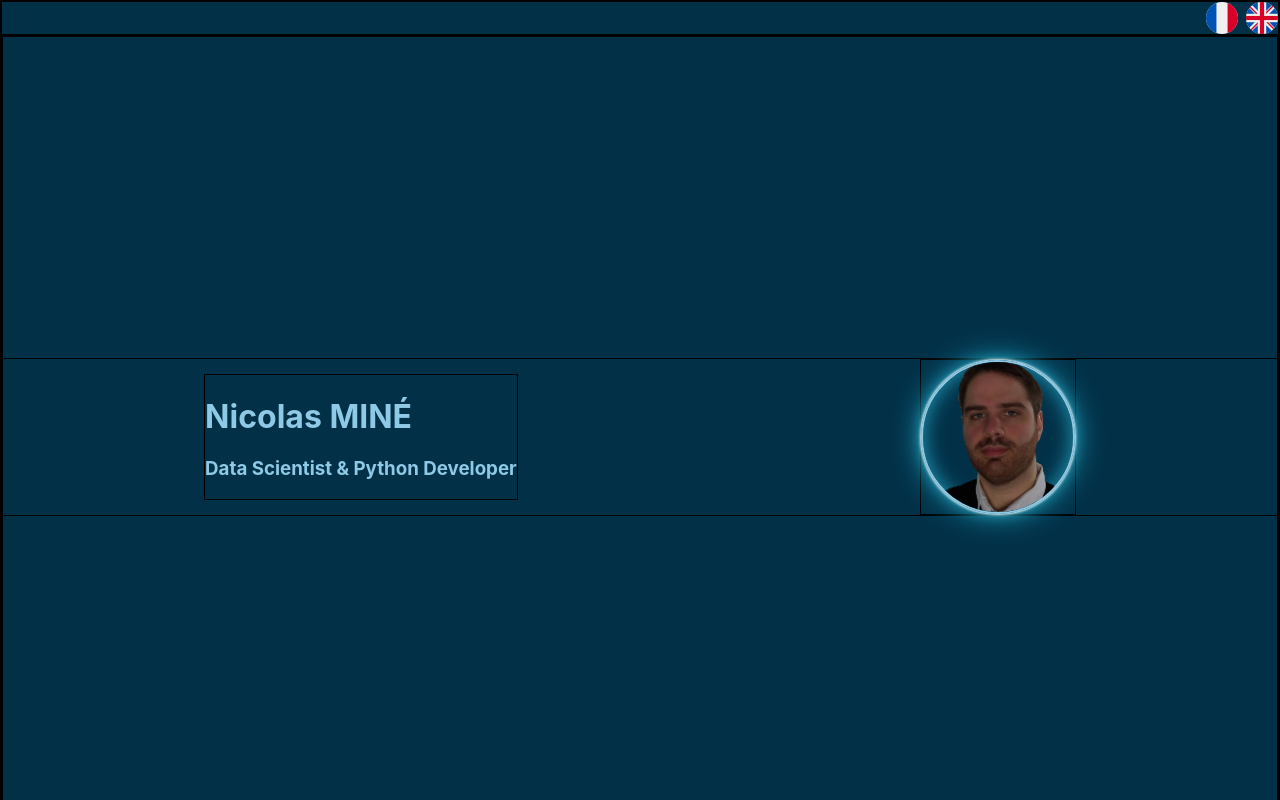
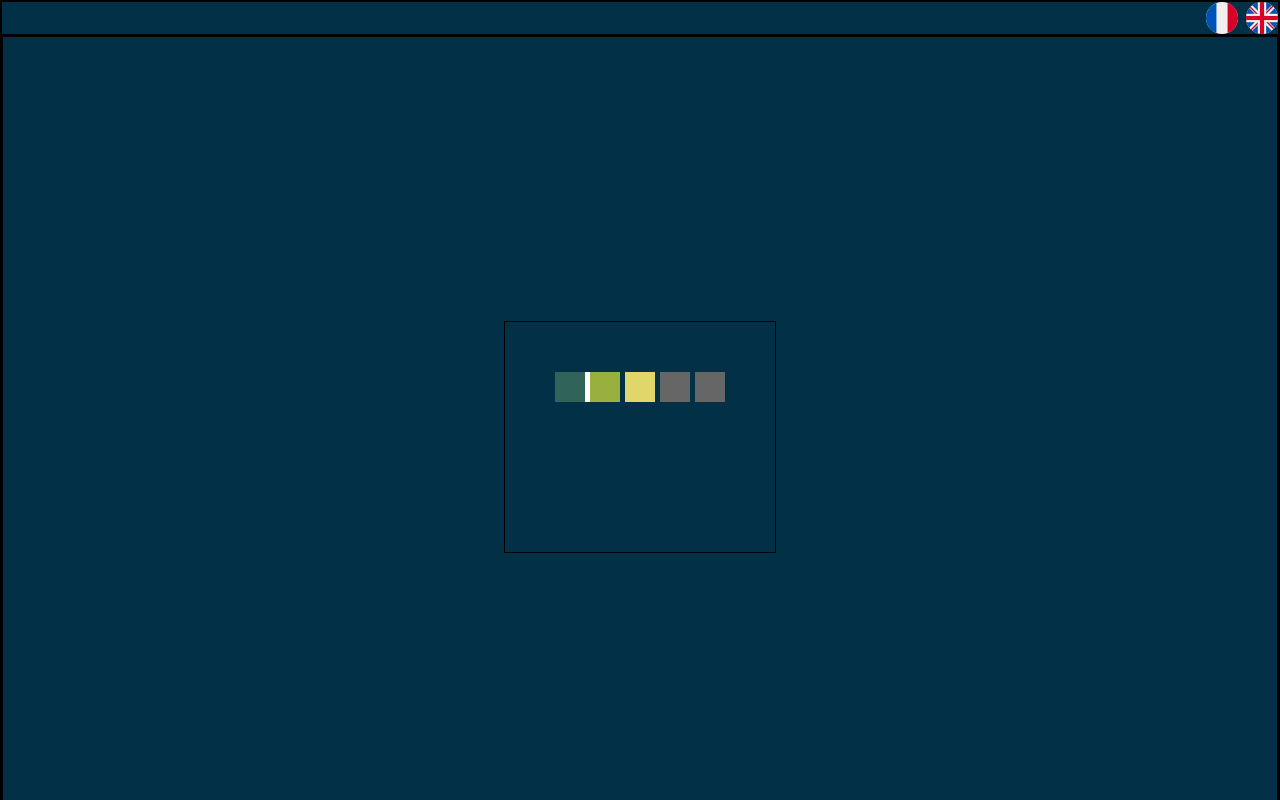
Before and after one commit to Coni63/coni63.github.io, a React (Create React App) app: page / in a window 1280 px wide. Shown: the top 800 px of the page. Built offline with nearby package versions, Linux system fonts and the light colour scheme.

Commit message:
start implementing D3js graphs

```diff
--- a/package.json
+++ b/package.json
@@ -10,6 +10,7 @@
     "@types/node": "^16.18.61",
     "@types/react": "^18.2.37",
     "@types/react-dom": "^18.2.15",
+    "d3": "^7.8.5",
     "i18next": "^23.7.6",
     "react": "^18.2.0",
     "react-dom": "^18.2.0",
@@ -42,5 +43,8 @@
       "last 1 firefox version",
       "last 1 safari version"
     ]
+  },
+  "devDependencies": {
+    "@types/d3": "^7.4.3"
   }
 }
--- a/src/App.tsx
+++ b/src/App.tsx
@@ -3,9 +3,11 @@ import './App.scss';
 import React from "react";
 
 import {AboutMe} from './components/about_me/AboutMe';
+
 import fr_flag from './assets/france.png';
 import en_flag from './assets/royaume-uni.png';
 import i18n from "./components/LangConfig";
+import {Skills} from './components/skills/Skills';
 
 
 export default class App extends React.Component {
@@ -32,11 +34,11 @@ export default class App extends React.Component {
           <img src={en_flag} alt="english" lang="en" onClick={this.langChange}></img>
         </div>
         <div id="App">
+          {/* <div className="Section">
+            <AboutMe/>
+          </div> */}
           <div className="Section">
-            <AboutMe/>
-          </div>
-          <div className="Section">
-            <AboutMe/>
+            <Skills/>
           </div>
         </div>
       </>
--- /dev/null
+++ b/src/components/skills/Skills.scss
@@ -0,0 +1,5 @@
+#chart123 {
+    padding: 50px;
+    margin: 50px;
+    height: 130px;
+}
--- /dev/null
+++ b/src/components/skills/Skills.tsx
@@ -0,0 +1,90 @@
+import React, { Component } from 'react';
+// import { useTranslation } from 'react-i18next';
+import * as d3 from "d3";
+import { select, pointer } from 'd3-selection';
+
+
+import './Skills.scss';
+
+export class Skills extends Component {
+    chartDrawn = false;
+
+    componentDidMount() {
+        if (!this.chartDrawn) {
+            this.drawChart();
+            this.chartDrawn = true;
+        }
+    }
+
+    render() {
+        // const { t } = useTranslation(['skills']);
+        return (
+            <div id="chart123"></div>
+        );
+    }
+
+    drawChart() {
+        // https://www.schemecolor.com/rarity.php
+        const colors = ["#30635A", "#97B03E", "#E0D669", "#E07272", "#9E3E7C"];
+        const disabled = "#666666"
+        const constantValue = 3;
+        const width = 170;
+        const height = 30;
+
+
+        const svg = (
+            d3
+            .select("#chart123")
+            .append("svg")
+            .attr("viewBox", `0 0 ${width} ${height}`)
+            .attr("width", 170)
+            .attr("height", 30)
+        );
+
+        const div = svg
+                    .append("rect")
+                    .attr("x", 0)
+                    .attr("y", 0)
+                    .attr("width", 60)
+                    .attr("height", 30)
+                    .style("opacity", 1)
+                    .style("fill", "white")
+                    .style("border", "solid")
+                    .style("border-width", "2px")
+                    .style("border-radius", "5px");
+
+        for (let i = 0; i < 5; i++) {
+            svg
+            .append("rect")
+            .attr("x", i * 35)
+            .attr("y", 0)
+            .attr("width", 30)
+            .attr("height", 30)
+            .style("fill", constantValue > i ? colors[i] : disabled)
+            .on("mouseover", function(event) {
+                d3.select(this)
+                .style("stroke", "black")
+                .style("opacity", 0.8);
+
+                div.transition()
+               .duration(50)
+               .style("opacity", 1);
+            })
+            .on("mousemove", function(event) {
+                div
+               .style("x", (pointer(event, this)[0] - 30) + "px")
+               .style("y", (pointer(event, this)[1] - 30) + "px")
+               .style("opacity", 1);
+            })
+            .on("mouseout", function(event) {
+                d3.select(this)
+                .style("stroke", "none")
+                .style("opacity", 1.0)
+
+                div.transition()
+               .duration(50)
+               .style("opacity", 0);
+            })
+        }
+    }
+}
```
